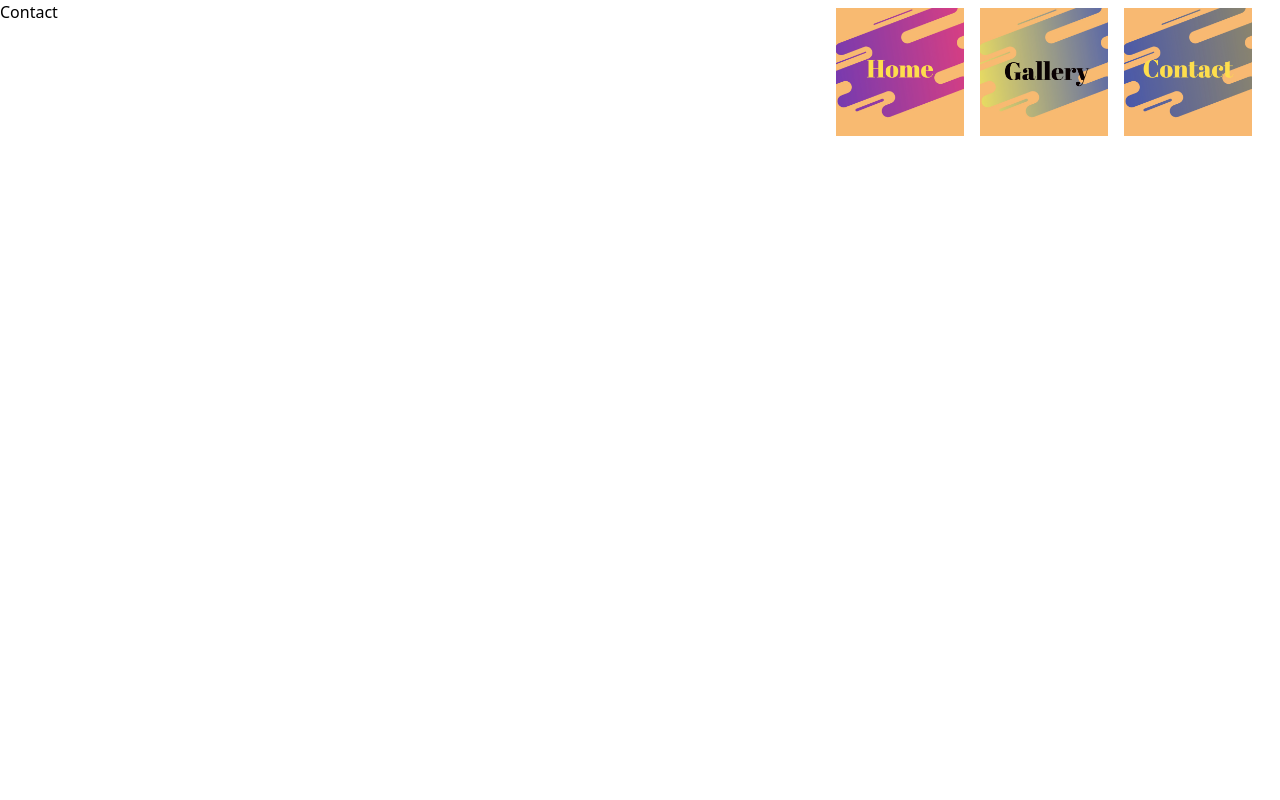
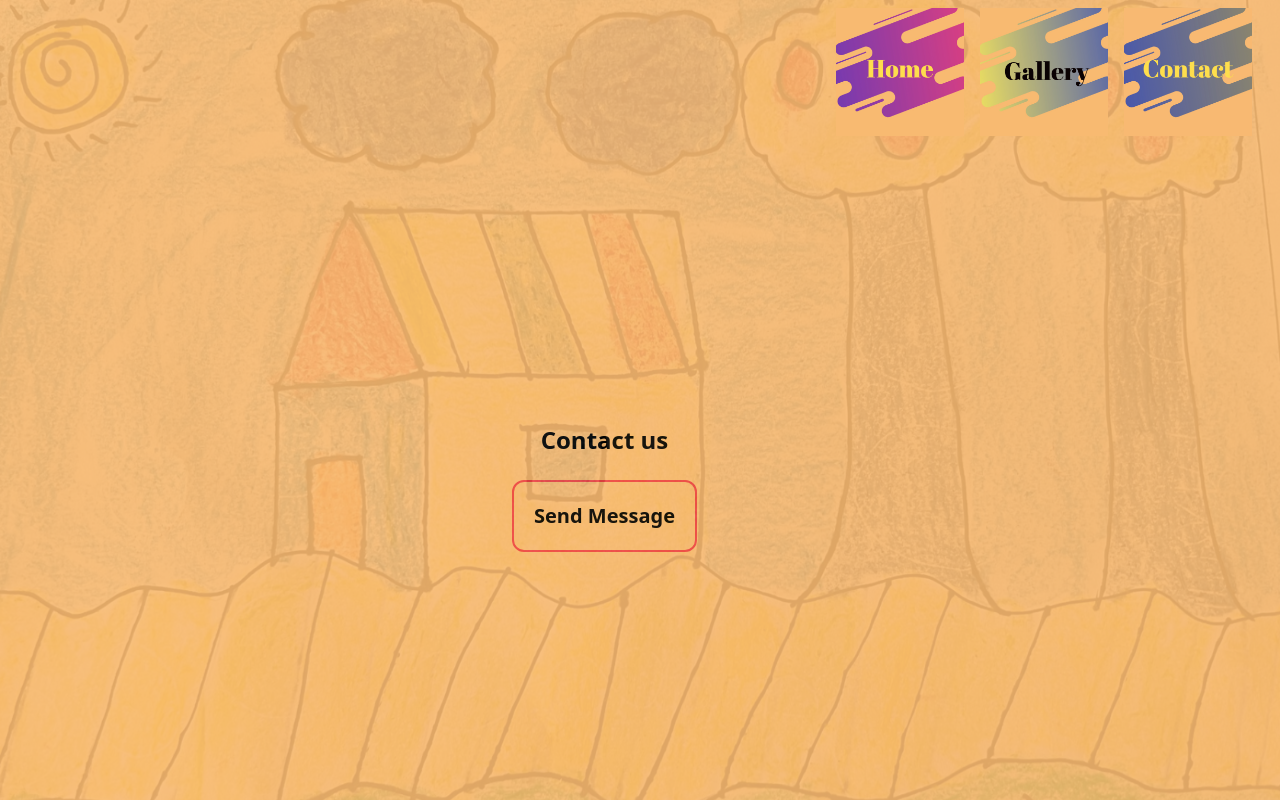
Before and after one commit to VelamPillai/annu-s-artistry, a React (Vite) app: page /contact in a window 1280 px wide. Built offline with nearby package versions, Linux system fonts and the light colour scheme.

Commit message:
add :contact page

```diff
--- a/src/pages/Contact.jsx
+++ b/src/pages/Contact.jsx
@@ -1,10 +1,41 @@
 import Nav from "../components/Nav";
+import house from "../assets/gallery/house.jpeg";
 
 function Contact() {
   return (
     <div>
-      Contact
-      <Nav page={"gallery"} />
+      <div id="Home">
+      <img
+        src={house}
+        alt="house"
+        className="w-full h-screen object-center  scale-x-[1]  "
+        />
+        <Nav page={"gallery"} />
+
+        <div className="w-full h-screen absolute top-0 left-0 bg-[#F8B971] opacity-90">
+          <div className="fixed top-[50%] left-[40%] font-extrabold text-xl flex justify-center items-center flex-col">
+            <h1 className="text-2xl m-6">Contact us</h1>
+            <button className="border-2 border-red-500 p-5 hover:bg-red-500 hover:text-white rounded-xl"><a href="mailto: velam.m@gmail.com?Subject=Message&body=Hello Analena,">Send Message</a></button>
+          </div>
+
+        {/* <div className="flex justify-between pt-6 max-w-[100px] w-full  ">
+            <FaLinkedin
+              className="cursor-pointer"
+              size={20}
+              onClick={() =>
+                window.open("https://www.linkedin.com/in/velam-pillai/")
+              }
+            />
+
+            <FaGithubSquare
+              className="cursor-pointer"
+              size={20}
+              onClick={() => window.open("https://github.com/VelamPillai")}
+            />
+          </div> */}
+      </div>
+    </div>
+
     </div>
   );
 }
```
